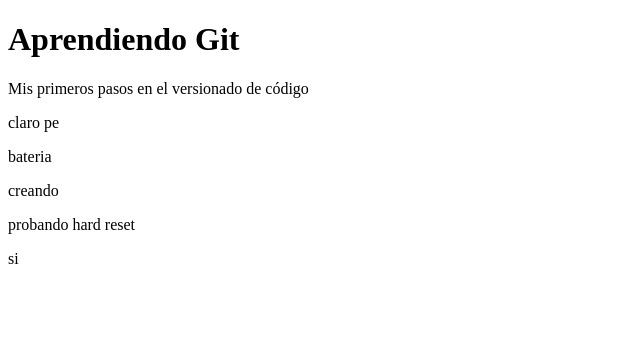
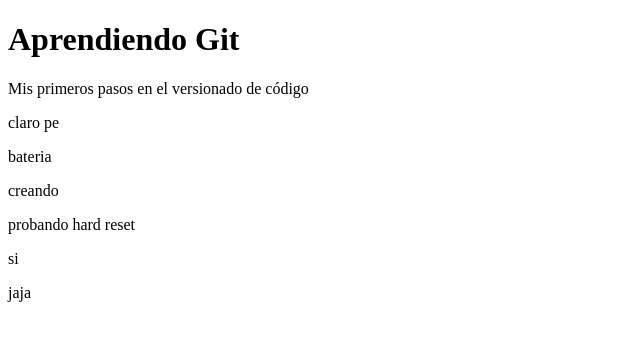
Before and after one commit to jofrevalentini/recordare, a plain HTML site: page index.html in a window 1280 px wide. Shown: the full height of the page, 0-640 px from the left. Drawn offline with Linux system fonts and the light colour scheme.

Commit message:
creando pagina

```diff
--- a/index.html
+++ b/index.html
@@ -16,5 +16,6 @@
     <p>creando</p>
     <p>probando hard reset</p>
     <p>si</p>
+    <p>jaja</p>
 </body>
 </html>
```
